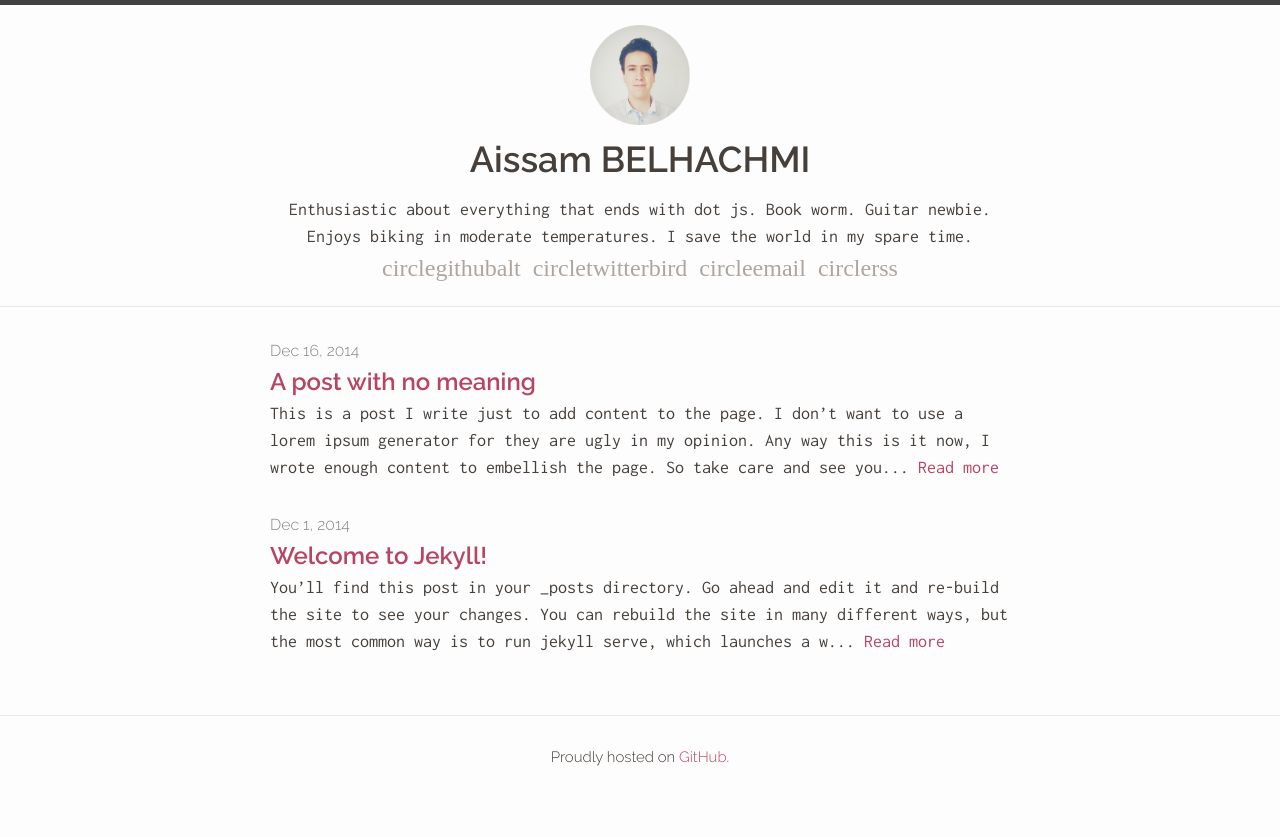
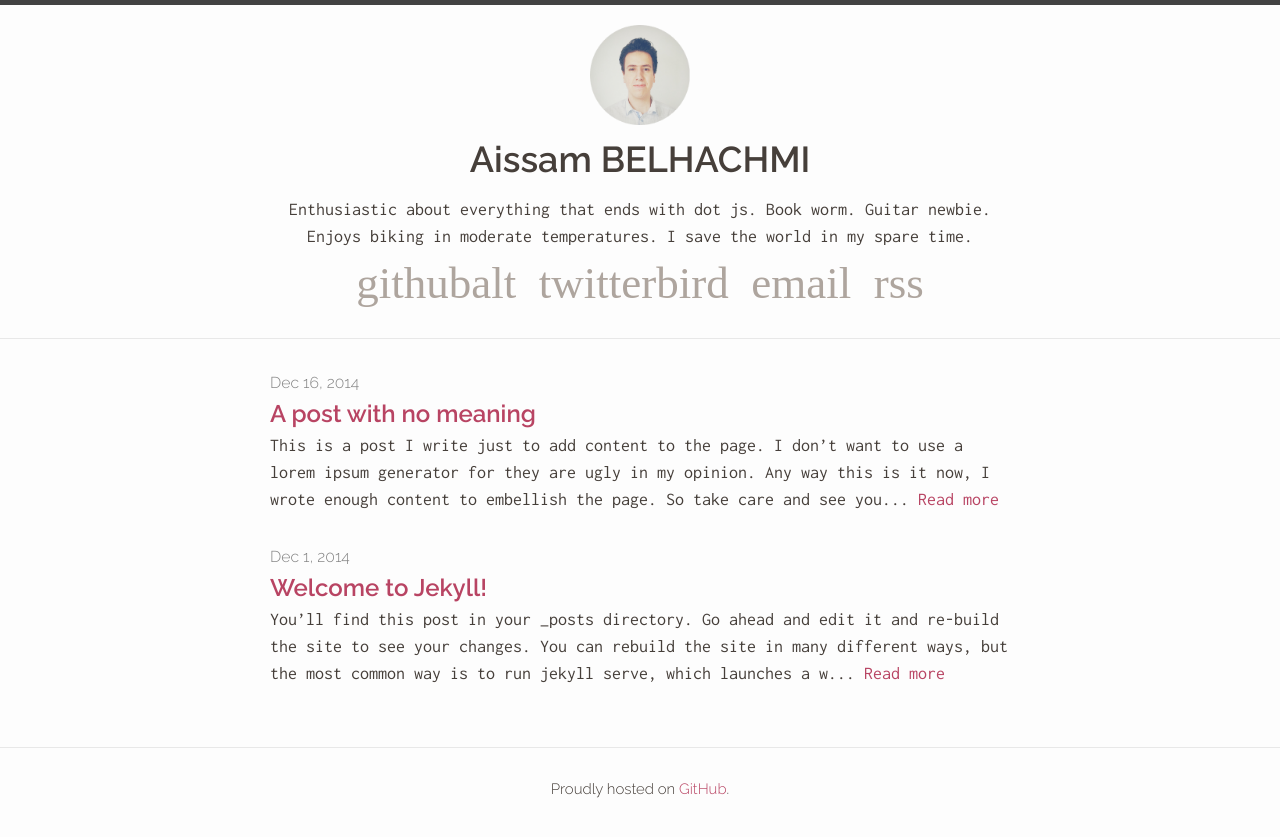
Before and after one commit to Edmeral/Edmeral.github.io, a Jekyll site: the page built from index.html, in a window 1280 px wide. Shown: the top 837 px of the page. Built offline with Jekyll 4.4.1, drawn with Linux system fonts in a browser that asks for light colours; some web fonts are replaced; Markdown is read by kramdown in place of the engine named in the settings.

Commit message:
Changing social icons styles

```diff
--- a/_includes/header.html
+++ b/_includes/header.html
@@ -7,10 +7,10 @@
     <a href="/"><h1>{{ site.title }}</h1></a>
     <p>{{ site.description }}</p>
     <div class="social-header">
-      <a href="https://github.com/Edmeral/"><span class='symbol'>circlegithubalt</span></a>
-      <a href="https://twitter.com/edmeral"><span class='symbol'>circletwitterbird</span></a>
-      <a href="mailto:edmeral.aissam@gmail.com"><span class='symbol'>circleemail</span></a>
-      <a href="{{ "/feed.xml" | prepend: site.baseurl }}"><span class="symbol">circlerss</span></a>
+      <a href="https://github.com/Edmeral/"><span class='symbol'>githubalt</span></a>
+      <a href="https://twitter.com/edmeral"><span class='symbol'>twitterbird</span></a>
+      <a href="mailto:edmeral.aissam@gmail.com"><span class='symbol'>email</span></a>
+      <a href="{{ "/feed.xml" | prepend: site.baseurl }}"><span class="symbol">rss</span></a>
     </div>
 
 
--- a/_sass/_layout.scss
+++ b/_sass/_layout.scss
@@ -114,7 +114,7 @@
 }
 
 .social-header {
-    font-size: 24px;
+    font-size: 45px;
     text-align: center;
 
     a {
```
Also changed, not shown: css/main.css.
